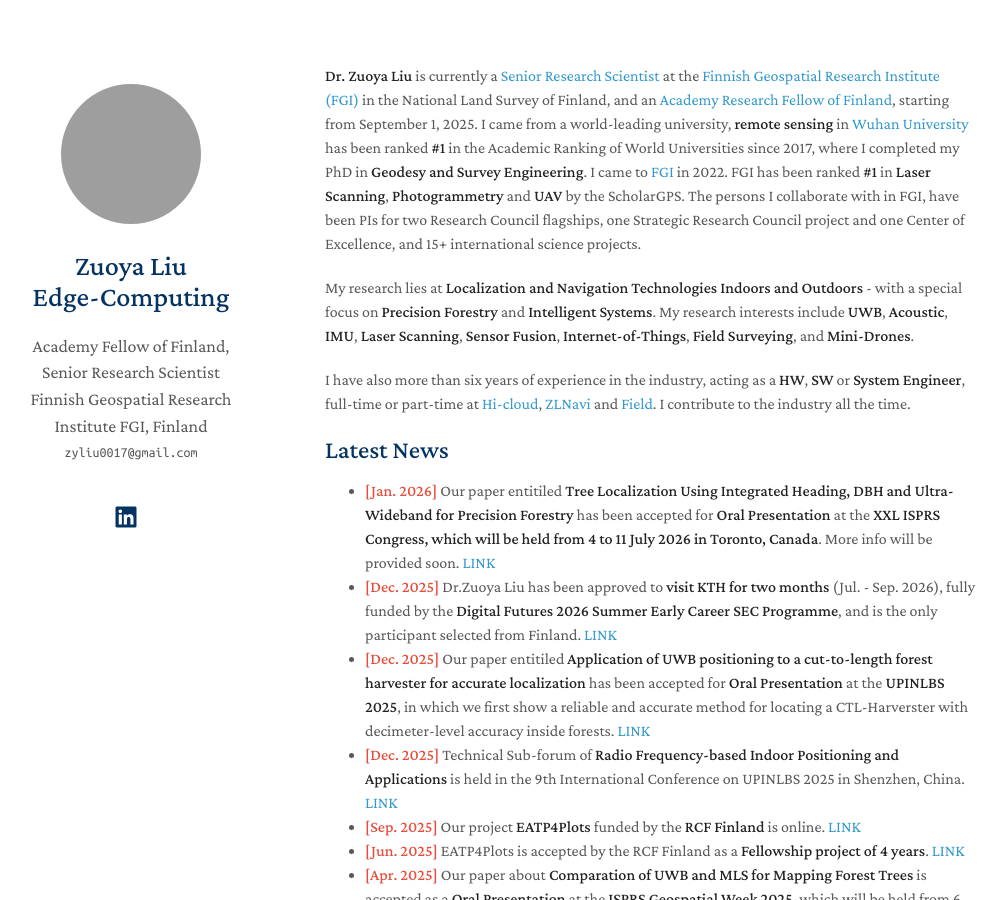
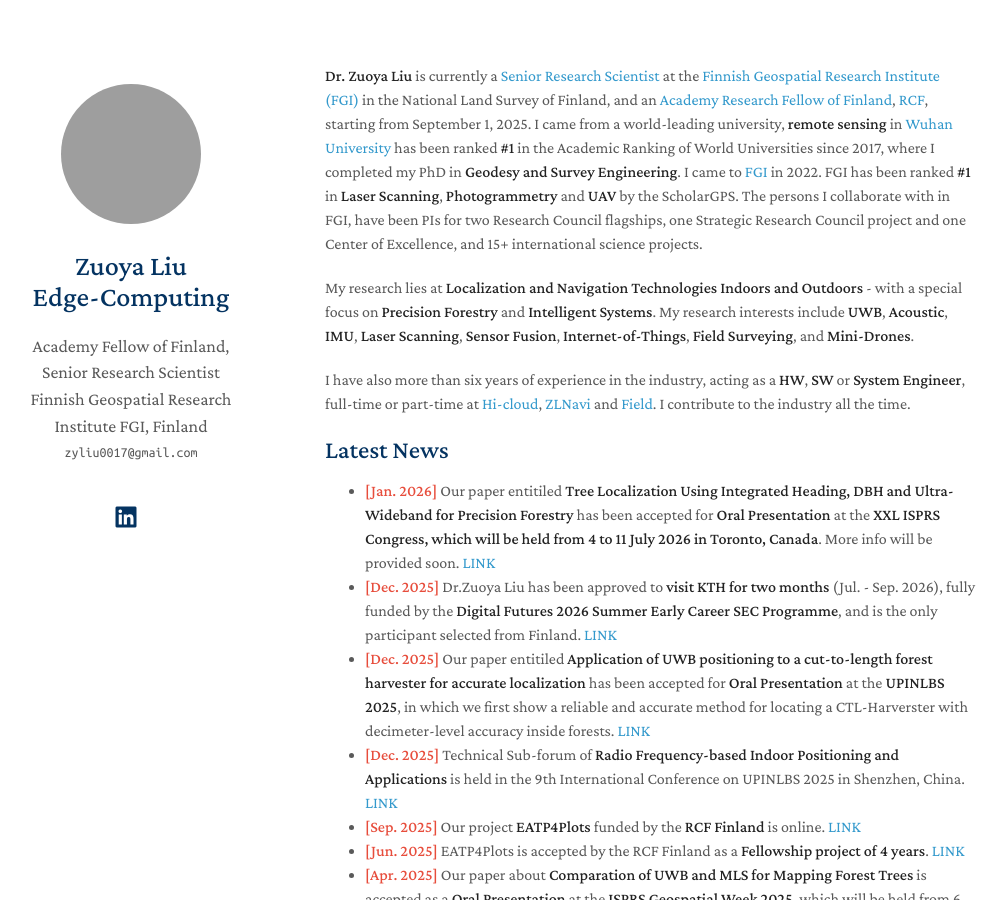
Before and after one commit to zyliu0017/zyliu0017.github.io, a Jekyll site: the page built from index.md, in a window 1280 px wide and 900 px high. Shown: the whole window, without its empty margins (145-1152 px from the left). Built offline with Jekyll 4.4.1, drawn with Linux system fonts in a browser that asks for light colours; a style sheet for code colours, icons or effects is not loaded; grey boxes are pictures that could not be loaded.

Commit message:
update News

```diff
--- a/index.md
+++ b/index.md
@@ -4,7 +4,7 @@
 
 **Dr. Zuoya Liu** is currently a [Senior Research Scientist](https://www.maanmittauslaitos.fi/en/research/contact-information/staff/zuoya-liu)<!--
 --> at the [Finnish Geospatial Research Institute (FGI)](https://www.maanmittauslaitos.fi/en/research) in the National Land Survey of Finland,<!--
---> and an [Academy Research Fellow of Finland](https://research.fi/en/results/funding/83040),<!--
+--> and an [Academy Research Fellow of Finland](https://research.fi/en/results/funding/83040), [RCF](https://www.aka.fi/en/),<!--
 --> starting from September 1, 2025.<!--
 --> I came from a world-leading university, **remote sensing** in [Wuhan University](https://www.whu.edu.cn/)<!--
 --> has been ranked **#1** in the Academic Ranking of World Universities since 2017, where I completed my PhD in **Geodesy and Survey Engineering**.<!--
```
